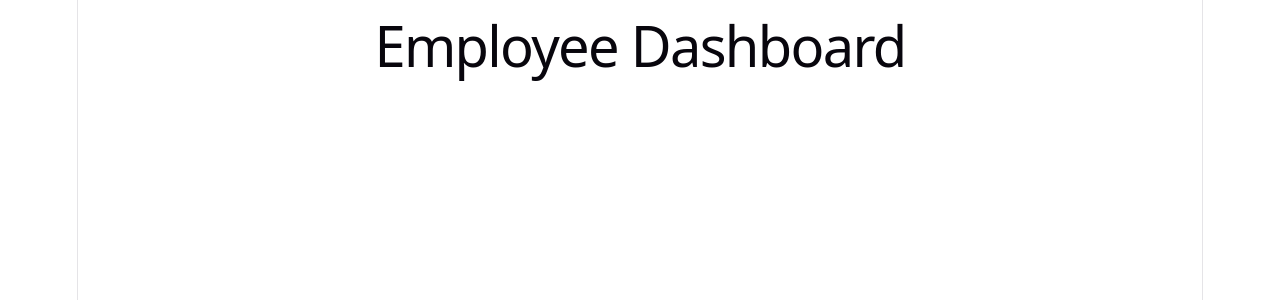
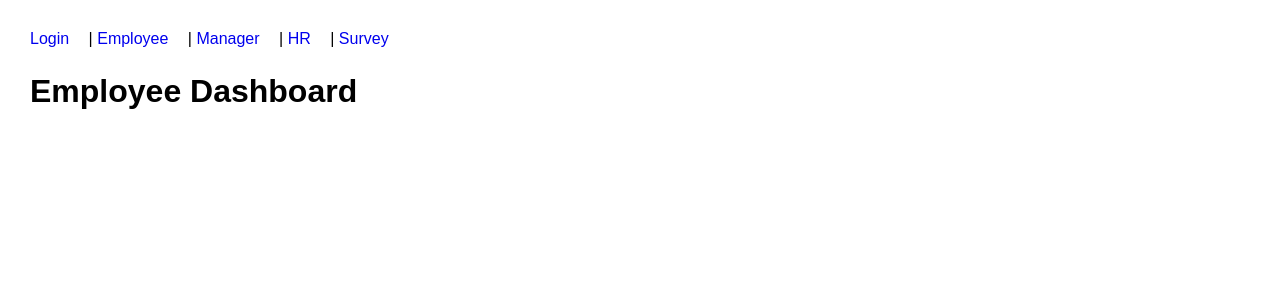
Before and after one commit to Chathmi/PulseIQ, a React app in the folder frontend/: page /employee in a window 1280 px wide. Shown: the top 300 px of the page. Built offline with nearby package versions, Linux system fonts and the light colour scheme; the HTML template or start-up script is replaced by a standard one.

Commit message:
feat: add survey form UI and navigation

```diff
--- a/frontend/src/App.jsx
+++ b/frontend/src/App.jsx
@@ -1,4 +1,6 @@
 import { BrowserRouter, Routes, Route } from "react-router-dom";
+
+import Navbar from "./components/Navbar";
 
 import Login from "./pages/Login";
 import EmployeeDashboard from "./pages/EmployeeDashboard";
@@ -10,6 +12,8 @@ import NotFound from "./pages/NotFound";
 function App() {
   return (
     <BrowserRouter>
+      <Navbar />
+
       <Routes>
         <Route path="/" element={<Login />} />
         <Route path="/employee" element={<EmployeeDashboard />} />
--- /dev/null
+++ b/frontend/src/components/Navbar.jsx
@@ -0,0 +1,15 @@
+import { Link } from "react-router-dom";
+
+function Navbar() {
+  return (
+    <nav>
+      <Link to="/">Login</Link> |{" "}
+      <Link to="/employee">Employee</Link> |{" "}
+      <Link to="/manager">Manager</Link> |{" "}
+      <Link to="/hr">HR</Link> |{" "}
+      <Link to="/survey">Survey</Link>
+    </nav>
+  );
+}
+
+export default Navbar;
--- a/frontend/src/index.css
+++ b/frontend/src/index.css
@@ -1,111 +1,24 @@
-:root {
-  --text: #6b6375;
-  --text-h: #08060d;
-  --bg: #fff;
-  --border: #e5e4e7;
-  --code-bg: #f4f3ec;
-  --accent: #aa3bff;
-  --accent-bg: rgba(170, 59, 255, 0.1);
-  --accent-border: rgba(170, 59, 255, 0.5);
-  --social-bg: rgba(244, 243, 236, 0.5);
-  --shadow:
-    rgba(0, 0, 0, 0.1) 0 10px 15px -3px, rgba(0, 0, 0, 0.05) 0 4px 6px -2px;
-
-  --sans: system-ui, 'Segoe UI', Roboto, sans-serif;
-  --heading: system-ui, 'Segoe UI', Roboto, sans-serif;
-  --mono: ui-monospace, Consolas, monospace;
-
-  font: 18px/145% var(--sans);
-  letter-spacing: 0.18px;
-  color-scheme: light dark;
-  color: var(--text);
-  background: var(--bg);
-  font-synthesis: none;
-  text-rendering: optimizeLegibility;
-  -webkit-font-smoothing: antialiased;
-  -moz-osx-font-smoothing: grayscale;
-
-  @media (max-width: 1024px) {
-    font-size: 16px;
-  }
+body {
+  font-family: Arial, sans-serif;
+  margin: 30px;
 }
 
-@media (prefers-color-scheme: dark) {
-  :root {
-    --text: #9ca3af;
-    --text-h: #f3f4f6;
-    --bg: #16171d;
-    --border: #2e303a;
-    --code-bg: #1f2028;
-    --accent: #c084fc;
-    --accent-bg: rgba(192, 132, 252, 0.15);
-    --accent-border: rgba(192, 132, 252, 0.5);
-    --social-bg: rgba(47, 48, 58, 0.5);
-    --shadow:
-      rgba(0, 0, 0, 0.4) 0 10px 15px -3px, rgba(0, 0, 0, 0.25) 0 4px 6px -2px;
-  }
-
-  #social .button-icon {
-    filter: invert(1) brightness(2);
-  }
+nav {
+  margin-bottom: 25px;
 }
 
-body {
-  margin: 0;
+nav a {
+  margin-right: 15px;
+  text-decoration: none;
 }
 
-#root {
-  width: 1126px;
-  max-width: 100%;
-  margin: 0 auto;
-  text-align: center;
-  border-inline: 1px solid var(--border);
-  min-height: 100svh;
-  display: flex;
-  flex-direction: column;
-  box-sizing: border-box;
+input,
+textarea {
+  width: 300px;
+  padding: 8px;
 }
 
-h1,
-h2 {
-  font-family: var(--heading);
-  font-weight: 500;
-  color: var(--text-h);
+button {
+  padding: 10px 20px;
+  cursor: pointer;
 }
-
-h1 {
-  font-size: 56px;
-  letter-spacing: -1.68px;
-  margin: 32px 0;
-  @media (max-width: 1024px) {
-    font-size: 36px;
-    margin: 20px 0;
-  }
-}
-h2 {
-  font-size: 24px;
-  line-height: 118%;
-  letter-spacing: -0.24px;
-  margin: 0 0 8px;
-  @media (max-width: 1024px) {
-    font-size: 20px;
-  }
-}
-p {
-  margin: 0;
-}
-
-code,
-.counter {
-  font-family: var(--mono);
-  display: inline-flex;
-  border-radius: 4px;
-  color: var(--text-h);
-}
-
-code {
-  font-size: 15px;
-  line-height: 135%;
-  padding: 4px 8px;
-  background: var(--code-bg);
-}
--- a/frontend/src/pages/Survey.jsx
+++ b/frontend/src/pages/Survey.jsx
@@ -1,5 +1,49 @@
 function Survey() {
-  return <h1>Survey Page</h1>;
+  return (
+    <div>
+      <h1>Employee Wellness Survey</h1>
+
+      <form>
+        <input
+          type="number"
+          placeholder="Employee ID"
+        />
+
+        <br /><br />
+
+        <input
+          type="number"
+          placeholder="Workload (1-5)"
+        />
+
+        <br /><br />
+
+        <input
+          type="number"
+          placeholder="Manager Support (1-5)"
+        />
+
+        <br /><br />
+
+        <input
+          type="number"
+          placeholder="Work-Life Balance (1-5)"
+        />
+
+        <br /><br />
+
+        <textarea
+          placeholder="Comments"
+        ></textarea>
+
+        <br /><br />
+
+        <button type="submit">
+          Submit Survey
+        </button>
+      </form>
+    </div>
+  );
 }
 
 export default Survey;
```
